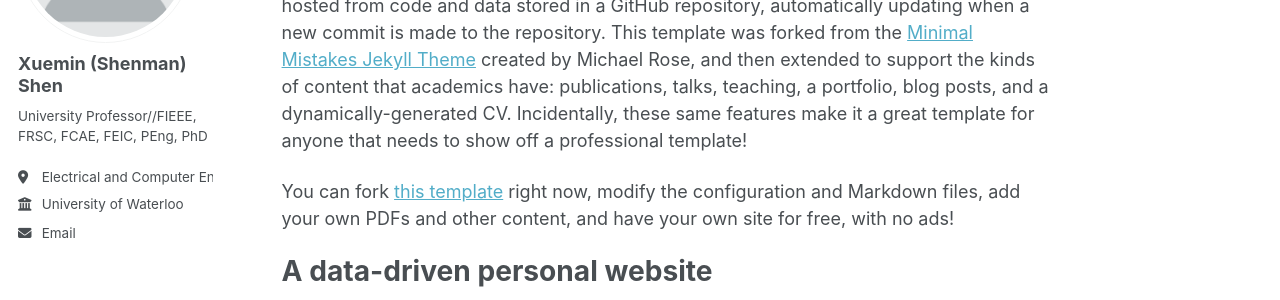
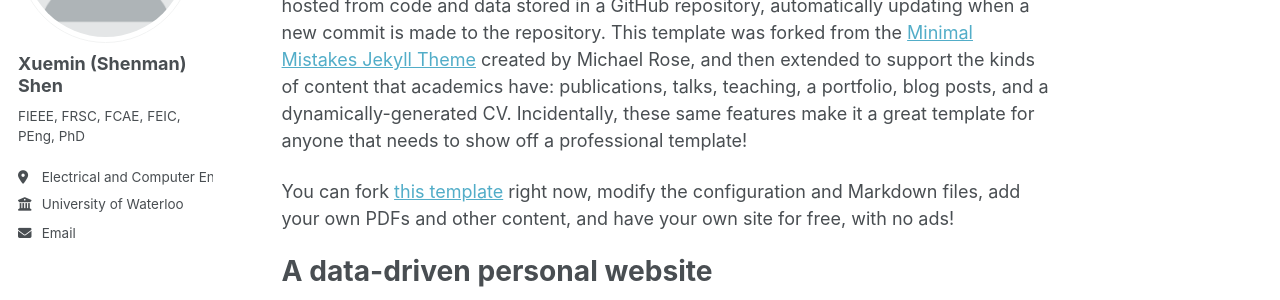
Before and after one commit to m64he/sshen, a Jekyll site: the page built from _pages/about.md, in a window 1280 px wide. Shown: the part 231-531 px from the top of the page. Built offline with Jekyll 4.4.1, drawn with Linux system fonts in a browser that asks for light colours; a script that is not in the unit is left out.

Commit message:
Update _config.yml

```diff
--- a/_config.yml
+++ b/_config.yml
@@ -10,7 +10,7 @@
 locale                   : "en-US"
 site_theme               : "default"
 title                    : "Home"
-title_separator          : "-"
+title_separator          : # "-"
 name                     : &name "Your Name"
 description              : &description "personal description"
 url                      : https://m64he.github.io # the base hostname & protocol for your site e.g. "https://[your GitHub username].github.io" or if you already have some other page hosted on Github then use "https://[your GitHub username].github.io/[Your Repo Name]"
@@ -25,7 +25,8 @@ author:
   avatar           : "profile.png"
   name             : "Xuemin (Shenman) Shen"
   pronouns         : # example: "she/her"
-  bio              : "University Professor//FIEEE, FRSC, FCAE, FEIC, PEng, PhD"
+  bio              : "University Professor"
+  bio              : "FIEEE, FRSC, FCAE, FEIC, PEng, PhD"
   location         : "Electrical and Computer Engineering"
   employer         : "University of Waterloo"
   uri              : # URL
```
